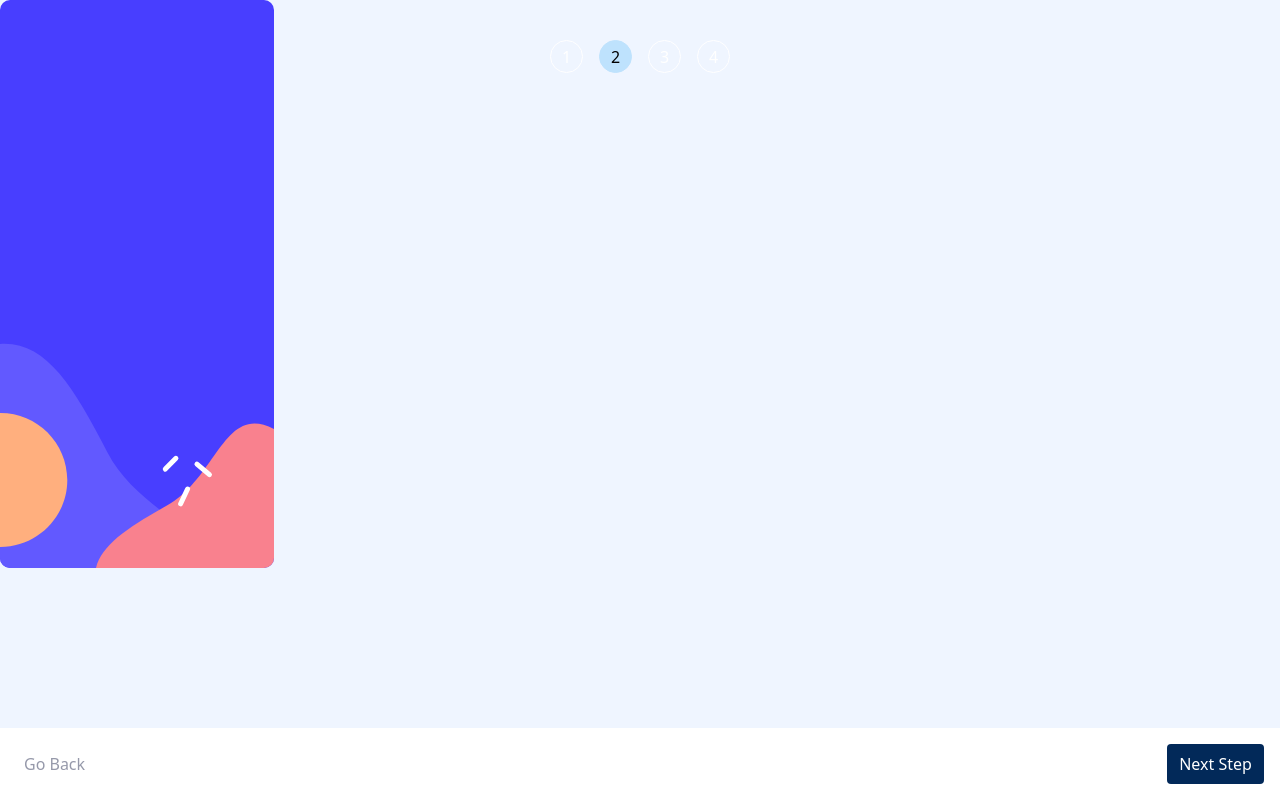
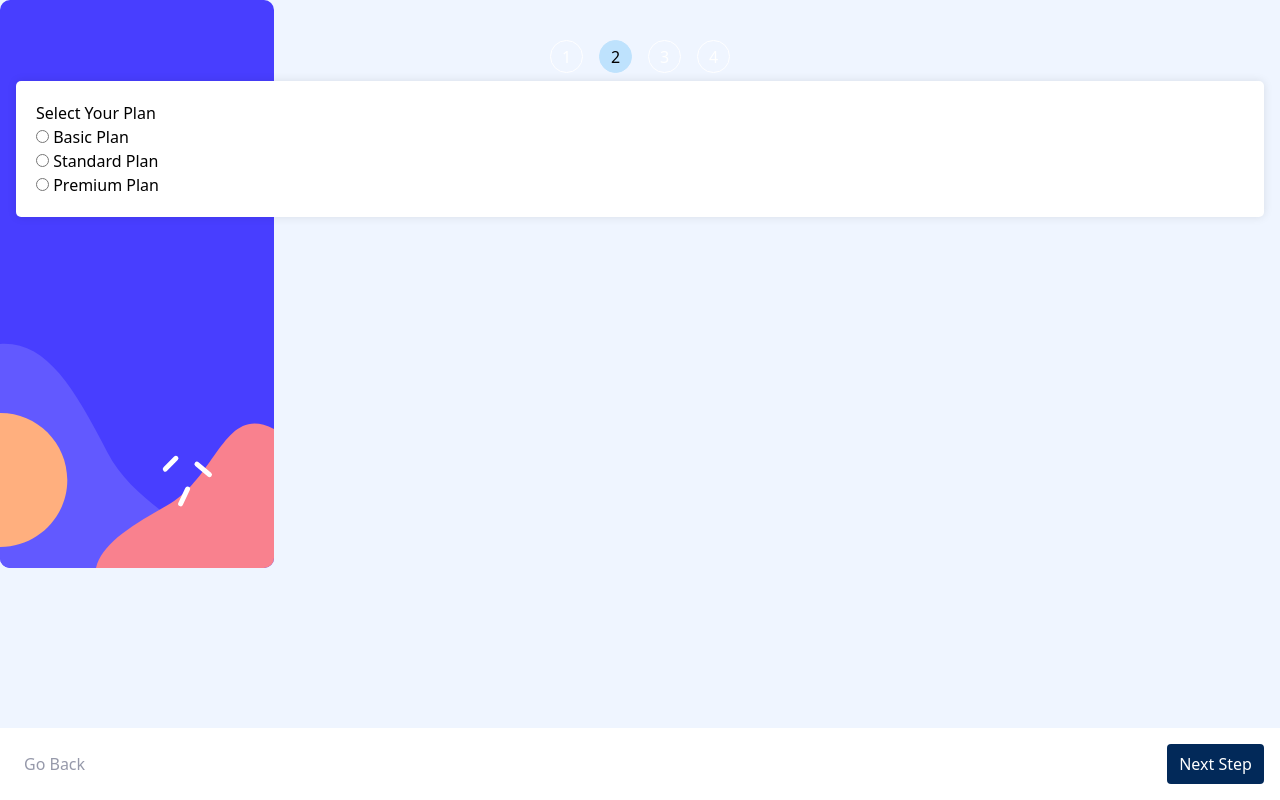
Before and after one commit to EkaAbashidze/multi-step-form-react, a React (Vite) app: page / in a window 1280 px wide. Both pictures are taken after a click on the button "Next Step". Built offline with nearby package versions, Linux system fonts and the light colour scheme.

Commit message:
feat: add component for the second page

```diff
--- a/src/App.jsx
+++ b/src/App.jsx
@@ -2,9 +2,11 @@ import { useState } from "react";
 import PageNumber from "./components/PageNumber";
 import Navigation from "./components/Navigation";
 import UserInfo from "./components/UserInfo";
+import SelectPlan from "./components/SelectPlan";
 
 function App() {
   const [activeButton, setActiveButton] = useState(1);
+  const [selectedPlan, setSelectedPlan] = useState("");
   const totalPages = 4;
 
   const handleButtonClick = (number) => {
@@ -21,6 +23,10 @@ function App() {
     if (activeButton > 1) {
       setActiveButton(activeButton - 1);
     }
+  };
+
+  const handlePlanSelect = (plan) => {
+    setSelectedPlan(plan);
   };
 
   return (
@@ -47,8 +53,13 @@ function App() {
           onClick={() => handleButtonClick(4)}
         />
       </div>
-      {activeButton === 1 && <UserInfo />}{" "}
-      {/* Render UserInfo on the first page */}
+      {activeButton === 1 && <UserInfo />}
+      {activeButton === 2 && (
+        <SelectPlan
+          selectedPlan={selectedPlan}
+          onPlanSelect={handlePlanSelect}
+        />
+      )}
       <Navigation
         currentPage={activeButton}
         totalPages={totalPages}
--- /dev/null
+++ b/src/components/SelectPlan.jsx
@@ -0,0 +1,38 @@
+import PropTypes from "prop-types";
+
+function SelectPlan({ selectedPlan, onPlanSelect }) {
+  const plans = ["Basic Plan", "Standard Plan", "Premium Plan"];
+
+  return (
+    <div
+      style={{
+        background: "white",
+        padding: "20px",
+        borderRadius: "5px",
+        boxShadow: "0 0 10px rgba(0, 0, 0, 0.1)",
+      }}
+    >
+      <h2>Select Your Plan</h2>
+      {plans.map((plan, index) => (
+        <div key={index}>
+          <label>
+            <input
+              type="radio"
+              value={plan}
+              checked={selectedPlan === plan}
+              onChange={() => onPlanSelect(plan)}
+            />{" "}
+            {plan}
+          </label>
+        </div>
+      ))}
+    </div>
+  );
+}
+
+SelectPlan.propTypes = {
+  selectedPlan: PropTypes.string.isRequired,
+  onPlanSelect: PropTypes.func.isRequired,
+};
+
+export default SelectPlan;
```
